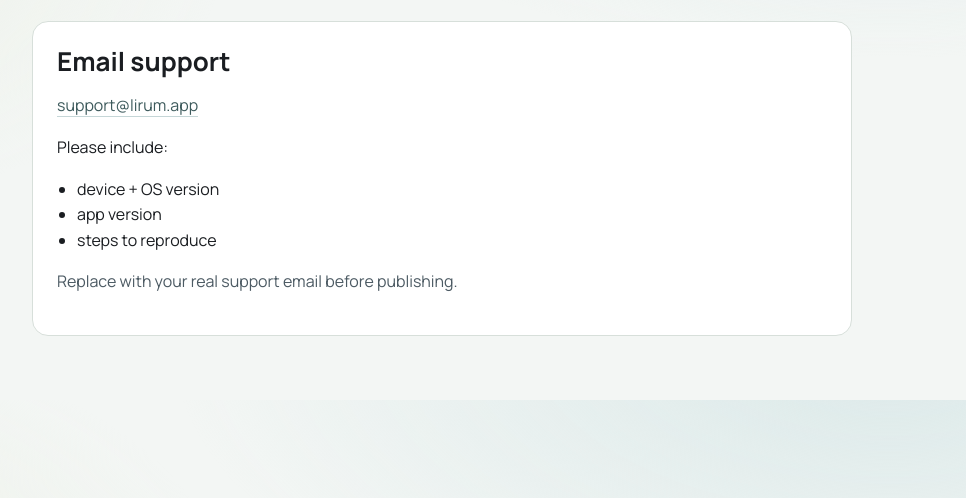
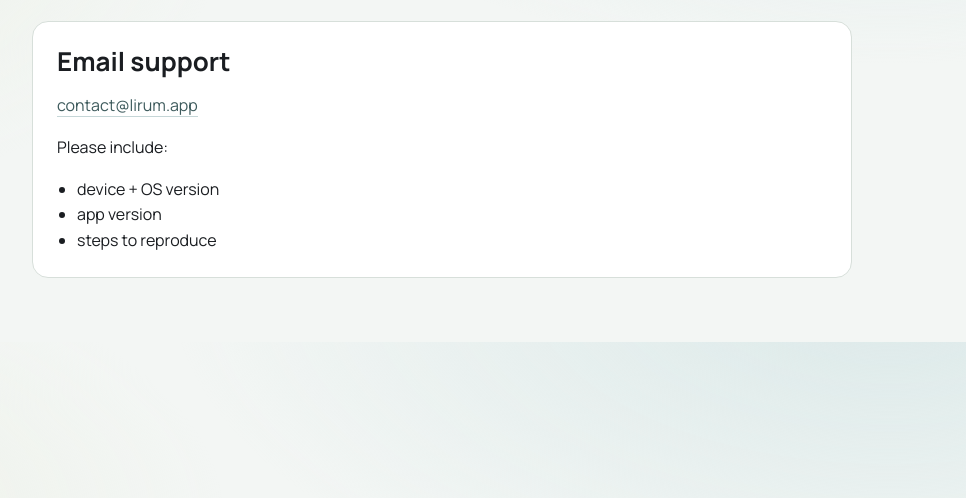
Before and after one commit to acrollet/lirum-site, a plain HTML site: page support.html in a window 1280 px wide. Shown: the part 238-736 px from the top of the page, without its empty margins (198-1164 px from the left). Drawn offline with Linux system fonts and the light colour scheme.

Commit message:
Update email address

```diff
--- a/support.html
+++ b/support.html
@@ -23,14 +23,13 @@
 
     <section class="card">
       <h2>Email support</h2>
-      <p><a href="mailto:support@lirum.app">support@lirum.app</a></p>
+      <p><a href="mailto:contact@lirum.app">contact@lirum.app</a></p>
       <p>Please include:</p>
       <ul>
         <li>device + OS version</li>
         <li>app version</li>
         <li>steps to reproduce</li>
       </ul>
-      <p class="muted">Replace with your real support email before publishing.</p>
     </section>
   </main>
 </body>
```
Also changed, not shown: index.html (+1 -2 lines), privacy.html (+1 -2 lines).
